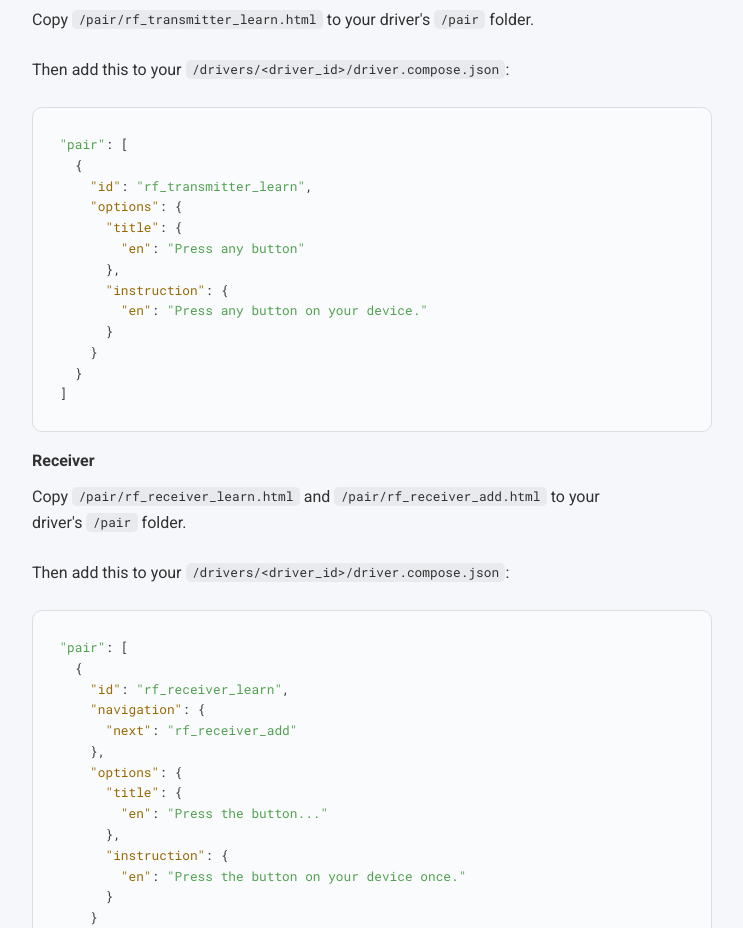
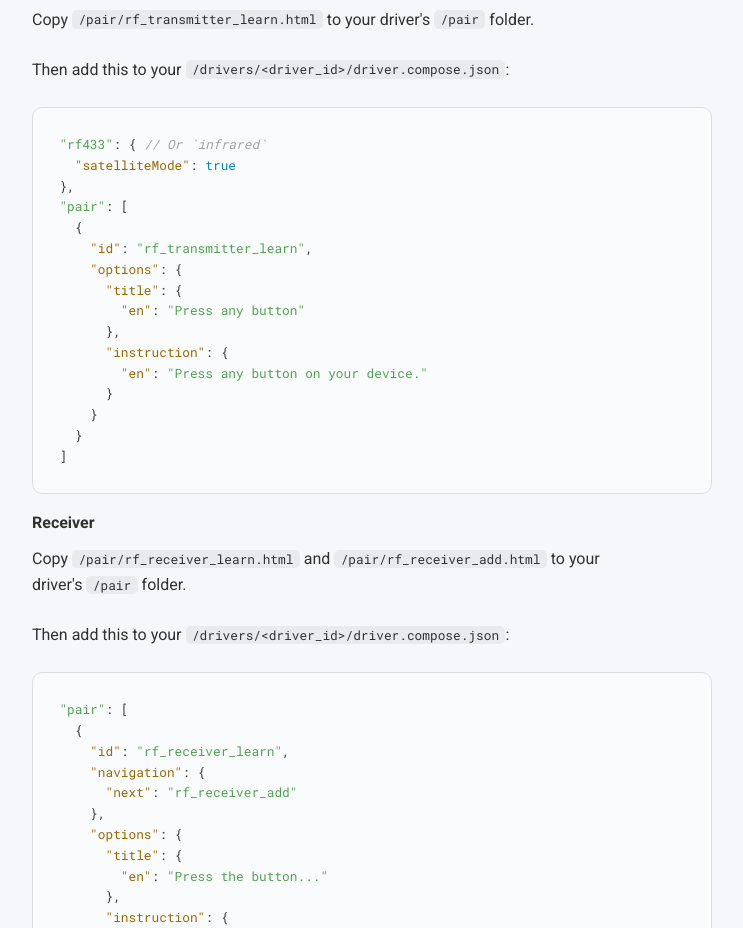
Before and after one commit to athombv/node-homey-rfdriver, a plain HTML site: page index.html in a window 1280 px wide. Shown: the part 4806-5734 px from the top of the page, without its empty margins (448-1191 px from the left). Drawn offline with Linux system fonts and the light colour scheme.

Commit message:
deploy: 3223741b2aa550cf208ffaf0fef23507fde5b692

```diff
--- a/index.html
+++ b/index.html
@@ -231,7 +231,10 @@ module.exports = class MyDriver extends RFDriver {
 <h4>Transmitter</h4>
 <p>Copy <code>/pair/rf_transmitter_learn.html</code> to your driver's <code>/pair</code> folder.</p>
 <p>Then add this to your <code>/drivers/&lt;driver_id&gt;/driver.compose.json</code>:</p>
-<pre class="prettyprint source lang-json"><code>&quot;pair&quot;: [
+<pre class="prettyprint source lang-json"><code>&quot;rf433&quot;: { // Or `infrared`
+  &quot;satelliteMode&quot;: true
+},
+&quot;pair&quot;: [
   {
     &quot;id&quot;: &quot;rf_transmitter_learn&quot;,
     &quot;options&quot;: {
```
Also changed, not shown: RFDriver.js.html (+1 -2 lines).
